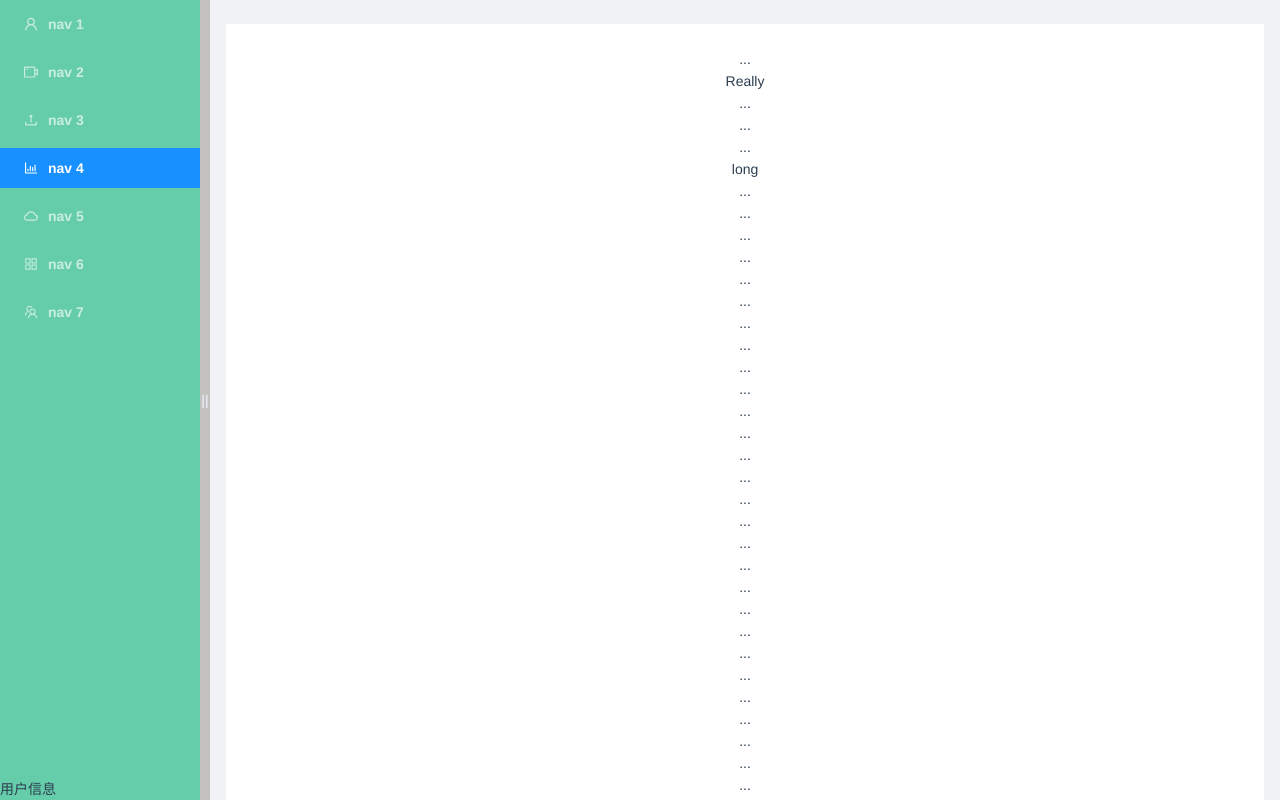
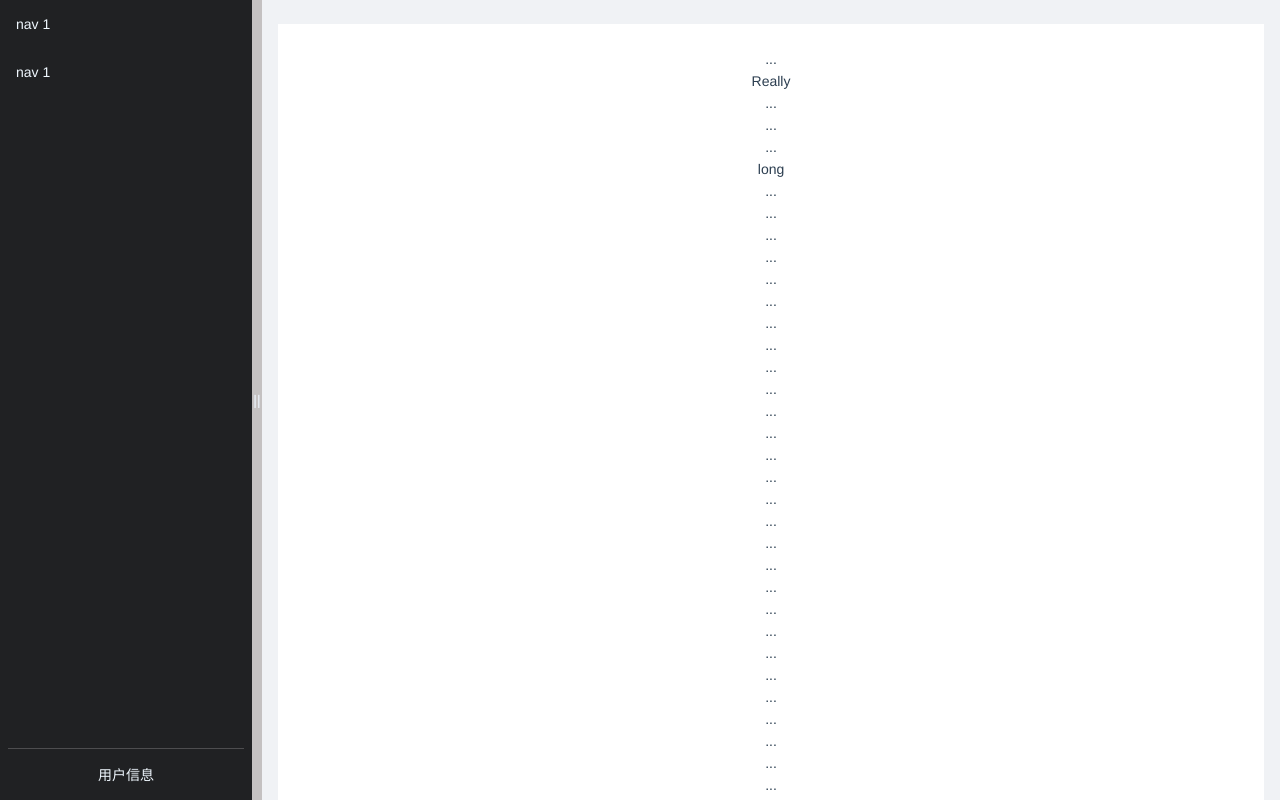
Before and after one commit to jensonman/chat-star-web, a Vue app: page / in a window 1280 px wide. Shown: the top 800 px of the page. Built offline with nearby package versions, Linux system fonts and the light colour scheme; no server answers.

Commit message:
左侧栏用户信息

```diff
--- /dev/null
+++ b/src/components/sideMenu.vue
@@ -0,0 +1,63 @@
+<template>
+  <a-menu id="side-menu">
+    <a-menu-item v-for="menuItem in menuList" :key="menuItem.id">
+      <!-- <span>
+          {{ menuItem.value }}
+        </span>
+        <slot></slot> -->
+      <span class="nav-text">nav 1</span>
+
+    </a-menu-item>
+    <slot name="footer"></slot>
+  </a-menu>
+</template>
+
+<script>
+import { defineComponent } from 'vue';
+
+export default defineComponent({
+  components: {
+
+  },
+  props: {
+    /**
+     * [{id, value}]
+     */
+    menuList: {
+      type: Array,
+      required: true
+    },
+    theme: {
+      type: String,
+      default: "dark"
+    }
+  },
+  setup() {
+
+    return {
+
+    }
+  }
+})
+</script>
+
+<style lang="less">
+#side-menu.ant-menu {
+  color: aliceblue;
+  background-color: #202123;
+  border: none;
+
+  .ant-menu-item {
+    color: aliceblue;
+    background-color: #202123;
+  }
+
+  .ant-menu-item:hover {
+    color: inherit;
+    background-color: #363636;
+  };
+
+  .ant-menu-item-selected {
+    background-color: rgba(52, 53, 65, 1);
+  }
+}</style>
--- a/src/views/layoutView.vue
+++ b/src/views/layoutView.vue
@@ -5,7 +5,7 @@
       :style="{ overflow: 'auto', height: '100vh', position: 'fixed', left: 0, top: 0, bottom: 0 }" :width="sidebarWidth"
     >
       <div class="logo" />
-      <a-menu v-model:selectedKeys="selectedKeys" theme="dark" mode="inline">
+      <!-- <a-menu v-model:selectedKeys="selectedKeys" theme="dark" mode="inline">
         <a-menu-item key="1">
           <user-outlined />
           <span class="nav-text">nav 1</span>
@@ -34,8 +34,8 @@
           <team-outlined />
           <span class="nav-text">nav 7</span>
         </a-menu-item>
-      </a-menu>
-      <UserInfo></UserInfo>
+      </a-menu> -->
+      <UserMenu></UserMenu>
 
     </a-layout-sider>
     <div class="divider" ref="divider" :style="{'margin-left':sidebarWidth + 'px'}" @mousedown="startDrag">||</div>
@@ -147,27 +147,27 @@
   </a-layout>
 </template>
 <script>
-import { UserOutlined, VideoCameraOutlined, UploadOutlined, BarChartOutlined, CloudOutlined, AppstoreOutlined, TeamOutlined } from '@ant-design/icons-vue';
+// import { UserOutlined, VideoCameraOutlined, UploadOutlined, BarChartOutlined, CloudOutlined, AppstoreOutlined, TeamOutlined } from '@ant-design/icons-vue';
 import { defineComponent, ref, onMounted  } from 'vue';
-import UserInfo from '@/views/userInfo/userInfo.vue'
+import UserMenu from '@/views/userMenu/userMenu'
 import api from '../api/api'
 
 // import { debounce } from 'lodash';
 export default defineComponent({
   components: {
-    UserOutlined,
-    VideoCameraOutlined,
-    UploadOutlined,
-    BarChartOutlined,
-    CloudOutlined,
-    AppstoreOutlined,
-    TeamOutlined,
+    // UserOutlined,
+    // VideoCameraOutlined,
+    // UploadOutlined,
+    // BarChartOutlined,
+    // CloudOutlined,
+    // AppstoreOutlined,
+    // TeamOutlined,
     // ShopOutlined,
-    UserInfo
+    UserMenu
   },
   setup() {
     const themeOption = ref('light')
-    const sidebarWidth = ref(200); // 初始左侧边栏宽度
+    const sidebarWidth = ref(252); // 初始左侧边栏宽度
     const startDrag = () => {
       document.addEventListener('mousemove', handleDrag);
       document.addEventListener('mouseup', stopDrag);
@@ -213,9 +213,9 @@ export default defineComponent({
 }
 
 .ant-layout .side-theme {
-  background: rgba(102,205,170) ;
+  background:#202123;
   .ant-menu{
-    background: rgba(102,205,170) ;
+    background:#202123;
     font-weight: 600;
   }
 }
--- a/src/views/userInfo/userInfo.vue
+++ /dev/null
@@ -1,21 +0,0 @@
-<template>
-    <div class="side-user">用户信息</div>
-</template>
-
-<script>
-export default {
-    setup() {
-
-    },
-}
-</script>
-
-<style lang="less" scoped>
-.side-user {
-    bottom: 0px;
-    position: absolute;
-    .test{
-
-    }
-}
-</style>
--- /dev/null
+++ b/src/views/userMenu/userInfo.vue
@@ -0,0 +1,57 @@
+<template>
+    <div class="side-menu-user" @click="handleClick">
+        <div class="side-menu-user-info" :class="{ 'side-menu-user-selected': isSelected }">用户信息</div>
+    </div>
+</template>
+
+<script>
+import { ref } from 'vue'
+export default {
+    setup() {
+        const isSelected = ref(false)
+        const handleClick = () => {
+            isSelected.value = !isSelected.value
+        }
+        return {
+            isSelected,
+            handleClick
+        }
+    },
+}
+</script>
+
+<style lang="less" scoped>
+.side-menu-user {
+    bottom: 0px;
+    width: 100%;
+    height: 52px;
+    position: absolute;
+    color: aliceblue;
+    background-color: #202123;
+    cursor: pointer;
+    padding: 0 8px;
+
+    .side-menu-user-info {
+        height: 100%;
+        display: flex;
+        justify-content: center;
+        align-items: center;
+        border-top: 1px solid hsla(0, 0%, 100%, .2);
+
+    }
+
+    .side-menu-user-selected {
+        height: 100%;
+        width: 100%;
+        background-color: rgba(52, 53, 65, 1);
+        border-radius: 5px;
+
+    }
+}
+
+.side-menu-user-info:hover {
+    color: aliceblue;
+    background-color: #363636;
+    border-radius: 5px;
+}
+</style>
--- /dev/null
+++ b/src/views/userMenu/userMenu.vue
@@ -0,0 +1,41 @@
+<template>
+    <div>
+        <SideMenu :menuList="menuList">
+            <!-- <template #footer>
+                <a-menu-item class="side-menu-footer">
+                    <span>123</span>
+                </a-menu-item>
+            </template> -->
+        </SideMenu>
+        <UserInfo></UserInfo>
+    </div>
+</template>
+
+<script>
+import { defineComponent, reactive } from 'vue';
+import UserInfo from './userInfo.vue';
+import SideMenu from '@/components/sideMenu'
+export default defineComponent({
+    components: {
+        UserInfo,
+        SideMenu
+    },
+    setup() {
+        // const menuList =
+
+        return {
+            menuList: reactive([
+                { id: 1, value: "test1" },
+                { id: 2, value: "test2" }
+            ])
+        }
+    }
+})
+</script>
+
+<style scoped>
+.side-menu-footer {
+    position: absolute;
+    bottom: 0px;
+}
+</style>
```
